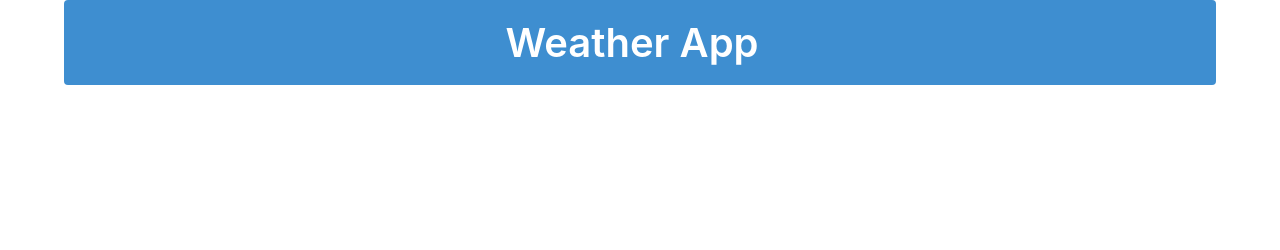
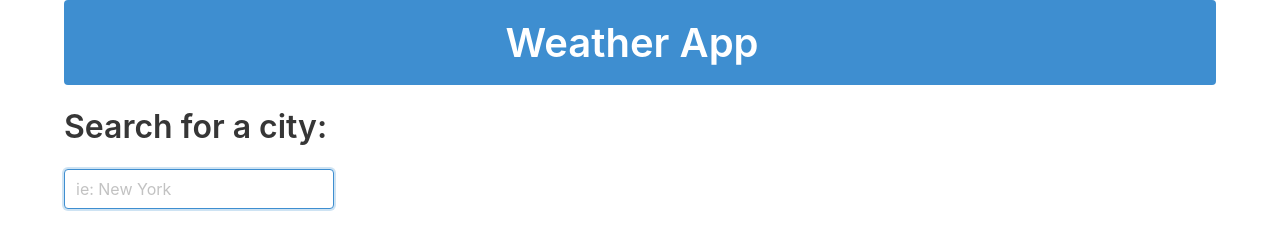
Before and after one commit to Meg-Hinckley35/Weather, a plain HTML site: page index.html in a window 1280 px wide. Drawn offline with nearby package versions, Linux system fonts and the light colour scheme.

Commit message:
added title and search text, with classes to add style

```diff
--- a/index.html
+++ b/index.html
@@ -18,5 +18,16 @@
             <h2 class="title is-2 has-text-centered">Weather App</h1>
         </div>
     </div>
+    <div class="container is-max-widescreen">
+        <div class="columns">
+            <div class="column is-3">
+                <h3 class="title is-3"> Search for a city: </h2>
+                    <input type="text" class="input is-info mb-5" id="city-input" placeholder="ie: New York"
+                    autofocus="">
+                <div class="columns">
 
+                </div>
+            </div>
+        </div>
+    </div>
 </body>
```
